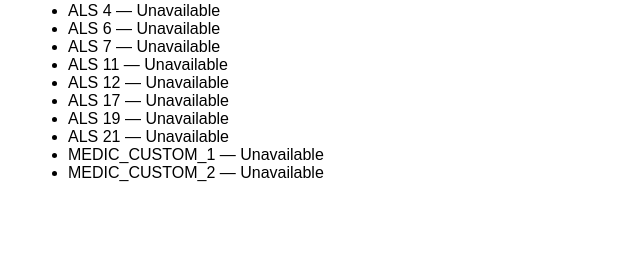
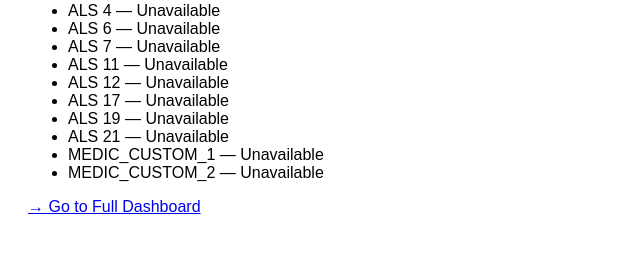
Before and after one commit to sndjy1986/OperationalEX, a Flask app: page /status in a window 1280 px wide. Shown: the part 606-866 px from the top of the page, without its empty margins (0-640 px from the left). Before the commit the page ends 788 px from the top, so only its background shows below. Run offline with Flask 3, Linux system fonts and the light colour scheme.

Commit message:
Add files via upload

```diff
--- a/templates/status.html
+++ b/templates/status.html
@@ -64,5 +64,6 @@
 
 
 
+<p><a href="/index.html">→ Go to Full Dashboard</a></p>
 </body>
 </html>
```
